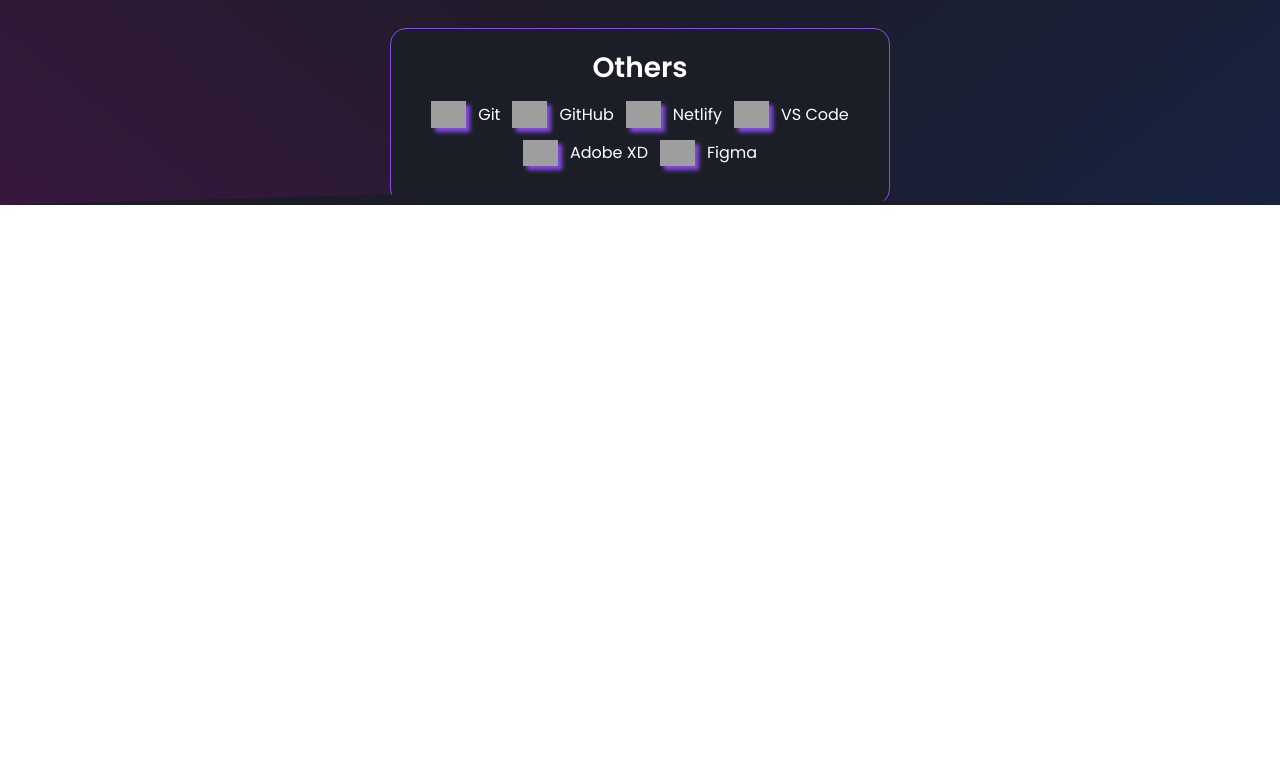
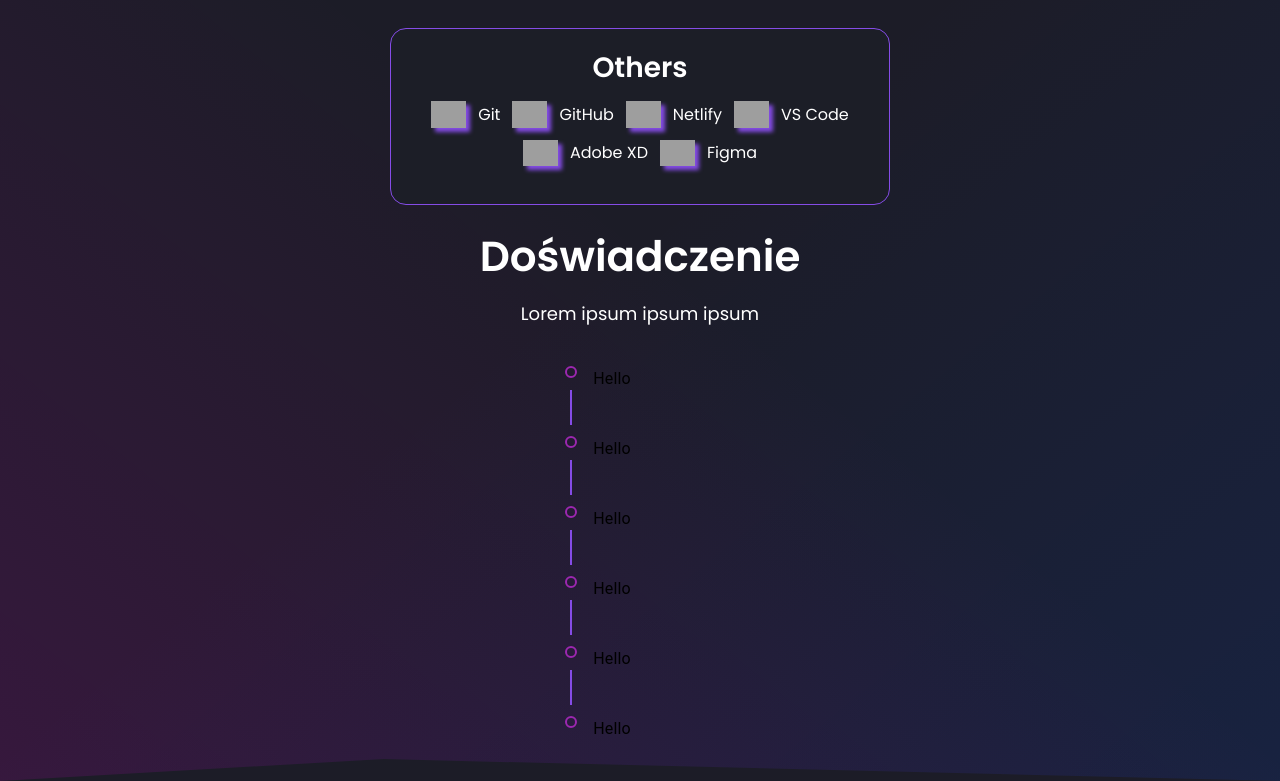
Before and after one commit to udawid/portofolio-dawid-urbaniak, a React (Create React App) app: page / in a window 1280 px wide. Shown: the part 857-1638 px from the top of the page. Before the commit the page ends 1062 px from the top, so only its background shows below. Built offline with nearby package versions, Linux system fonts and the light colour scheme; grey boxes are pictures that could not be loaded.

Commit message:
Experience section and install MUI TimeLine

```diff
--- a/package.json
+++ b/package.json
@@ -3,6 +3,11 @@
   "version": "0.1.0",
   "private": true,
   "dependencies": {
+    "@emotion/react": "^11.11.1",
+    "@emotion/styled": "^11.11.0",
+    "@mui/icons-material": "^5.14.19",
+    "@mui/lab": "^5.0.0-alpha.154",
+    "@mui/material": "^5.14.19",
     "@testing-library/jest-dom": "^5.17.0",
     "@testing-library/react": "^13.4.0",
     "@testing-library/user-event": "^13.5.0",
--- a/src/App.js
+++ b/src/App.js
@@ -1,9 +1,10 @@
 import "./App.css";
 import { BrowserRouter as Router } from "react-router-dom";
+import { styled } from "styled-components";
 import Navbar from "./components/Navbar/Navbar";
 import Home from "./components/Home/Home";
 import Skills from "./components/Skills/Skills";
-import { styled } from "styled-components";
+import Experience from "./components/Experience/Experience";
 
 const Body = styled.div`
   background-color: #1c1c27;
@@ -34,6 +35,7 @@
         <Home />
         <Wrapper>
           <Skills />
+          <Experience />
         </Wrapper>
       </Body>
     </Router>
--- /dev/null
+++ b/src/components/Experience/Experience.js
@@ -0,0 +1,96 @@
+import React from "react";
+import { styled } from "styled-components";
+import TimeLine from "@mui/lab/Timeline";
+import TimeLineItem from "@mui/lab/TimelineItem";
+import TimelineSeparator from "@mui/lab/TimelineSeparator";
+import TimelineConnector from "@mui/lab/TimelineConnector";
+import TimelineContent from "@mui/lab/TimelineContent";
+import TimelineDot from "@mui/lab/TimelineDot";
+import { experiences } from "../../data/data";
+
+const Container = styled.div`
+  display: flex;
+  flex-direction: column;
+  justify-content: center;
+  position: relative;
+  z-index: 1;
+  align-items: center;
+`;
+
+const Wrapper = styled.div`
+  max-width: 1100px;
+  position: relative;
+  display: flex;
+  flex-direction: column;
+  justify-content: space-between;
+  width: 100%;
+  gap: 12px;
+
+  // @media screen and (max-width: 768px) {
+  //   flex-direction: column;
+  // }
+`;
+
+const Title = styled.div`
+  font-size: 42px;
+  font-weight: 600;
+  text-align: center;
+  margin-top: 20px;
+  color: white;
+  @media screen and (max-width: 768px) {
+    margin-top: 12px;
+    font-size: 32px;
+  }
+`;
+
+const Desc = styled.div`
+  font-size: 18px;
+  text-align: center;
+  color: white;
+
+  @media (max-width: 768px) {
+    font-size: 16px;
+  }
+`;
+
+const TimeLineSection = styled.div`
+  width: 100%;
+  max-width: 1000px;
+  margin-top: 10px;
+  display: flex;
+  flex-direction: column;
+  align-items: center;
+  justify-content: center;
+  gap: 12px;
+`;
+
+const Experience = () => {
+  return (
+    <Container id="experience">
+      <Wrapper>
+        <Title>Doświadczenie</Title>
+        <Desc>Lorem ipsum ipsum ipsum</Desc>
+        <TimeLineSection>
+          <TimeLine>
+            {experiences.map((experience, index) => (
+              <TimeLineItem>
+                <TimelineSeparator>
+                  <TimelineDot variant="outlined" color="secondary" />
+                  {index !== experiences.length - 1 && (
+                    <TimelineConnector style={{ background: "#854CE6" }} />
+                  )}
+                </TimelineSeparator>
+                <TimelineContent sx={{ py: "12px", px: 2 }}>
+                  {/* <ExperienceCard experience={experience} /> */}
+                  Hello
+                </TimelineContent>
+              </TimeLineItem>
+            ))}
+          </TimeLine>
+        </TimeLineSection>
+      </Wrapper>
+    </Container>
+  );
+};
+
+export default Experience;
--- a/src/data/data.js
+++ b/src/data/data.js
@@ -90,3 +90,108 @@
     ],
   },
 ];
+
+export const experiences = [
+  {
+    id: 0,
+    img: "https://firebasestorage.googleapis.com/v0/b/flexi-coding.appspot.com/o/flipr.jpeg?alt=media&token=1d72532a-45eb-4c1a-a81a-c9bed9fec543",
+    role: "DevOps & Fullstack Engineering Intern",
+    company: "Flipr Inovations Pvt. Ltd.",
+    date: "Aug 2023 - July 2023",
+    desc: "Working on Flipr Platforms, managing DevOps, and streamlining the process with automation.",
+    skills: [
+      "Docker",
+      "Terraform",
+      "AWS",
+      "EC2",
+      "Portainer",
+      "Nginx",
+      "JavaScript",
+      "TypeScript",
+      "Node Js",
+      " Next Js",
+    ],
+    doc: "https://media.licdn.com/dms/image/D4D2DAQFlp60ZqHuaFQ/profile-treasury-image-shrink_1280_1280/0/1691180828512?e=1692381600&v=beta&t=mM5Y_NE5EPlQhez5FAN6NLVSKcO_Ojt_9Gq3mnFGkAQ",
+  },
+  {
+    id: 0,
+    img: "https://firebasestorage.googleapis.com/v0/b/flexi-coding.appspot.com/o/neurobit.jpeg?alt=media&token=1cacbb7b-e5ea-4efb-9b3d-f5a31b9564ad",
+    role: "Frontend Engineer Intern",
+    company: "Neurobit",
+    date: "June 2023 - Present",
+    desc: "Working on the frontend of the web application using ReactJS, Redux, and Material UI.",
+    skills: [
+      "ReactJS",
+      "Redux",
+      "NodeJs",
+      "Material UI",
+      "HTML",
+      "CSS",
+      "JavaScript",
+    ],
+    doc: "https://firebasestorage.googleapis.com/v0/b/buckoid-917cf.appspot.com/o/Screenshot%20from%202023-05-28%2023-20-46.png?alt=media&token=5570f995-e8f4-4f12-bb2f-73bcf4b20730",
+  },
+  {
+    id: 1,
+    img: "https://firebasestorage.googleapis.com/v0/b/flexi-coding.appspot.com/o/flipr.jpeg?alt=media&token=1d72532a-45eb-4c1a-a81a-c9bed9fec543",
+    role: "Fullstack Externship",
+    company: "Flipr",
+    date: "June 2023 - July 2023",
+    desc: "Built an employee management full stack web app used Docker and deployed on AWS ec2. I was the top performer in the program.",
+    skills: [
+      "ReactJS",
+      "Redux",
+      "NodeJs",
+      "Material UI",
+      "HTML",
+      "CSS",
+      "JavaScript",
+      "Docker",
+      "AWS",
+      "MongoDB",
+    ],
+  },
+  {
+    id: 2,
+    img: "https://firebasestorage.googleapis.com/v0/b/flexi-coding.appspot.com/o/girlScript.jpeg?alt=media&token=e656a621-cf3c-4230-bf0f-e74b4cec6035",
+    role: "Open Source Contributor ",
+    company: "GirlScript Summer of Code",
+    date: "May 2023 - Present",
+    desc: "Contributing to different open-source projects and learn from industry experts",
+    doc: "https://media.licdn.com/dms/image/D4D22AQGzSpgFaR4hsQ/feedshare-shrink_800/0/1684079632872?e=1687996800&v=beta&t=i0xWn_k32Oj9SxKfc6rARSbOghXD9Ge6WyEb2p2vvrc",
+  },
+  {
+    id: 3,
+    img: "https://firebasestorage.googleapis.com/v0/b/flexi-coding.appspot.com/o/gdsc.jpeg?alt=media&token=c162329c-efaa-4be8-a173-8d3f4c48ea70",
+    role: "Android Developer",
+    company: "DSC KIIT",
+    date: "Nov2021 - Present",
+    desc: "As an Android developer at the Google Developers Student Club (GDCS), I have had the opportunity to work on exciting projects and collaborate with talented developers who share my passion for technology. Through my involvement with GDCS, I have also had the opportunity to host and participate in numerous events, including hackathons, study jams, and workshops.",
+    skills: [
+      "Leadership",
+      "Mobile Application Development",
+      "Kotlin",
+      "XML",
+      "Figma",
+    ],
+  },
+  {
+    id: 4,
+    img: "https://firebasestorage.googleapis.com/v0/b/flexi-coding.appspot.com/o/Rudraksha.jpeg?alt=media&token=8f83f41e-d0a1-486f-9c7f-dd4cd1d09e8d",
+    role: "Android Developer Intern",
+    company: "Rudraksha Welffare Foundation",
+    date: "June 2021 - Oct 2021",
+    desc: "As an Android Developer Intern at Rudraksha Welfare Foundation from June 2021 to October 2021, I gained valuable hands-on experience in application development. During my tenure, I contributed to the development of the application's back-end cloud functions using Firebase and implemented a front-end with the MVVM structure, which was designed using Figma. I also added a one-to-one video call feature, conceptualized new features, and optimized app performance. This internship helped me enhance my skills in Android development and gave me an opportunity to work in a collaborative team environment.",
+    skills: [
+      "Android",
+      "Java",
+      "Kotlin",
+      "XML",
+      "Node Js",
+      "Cloud Firestore",
+      "Firebase",
+      "Figma",
+    ],
+    doc: "https://firebasestorage.googleapis.com/v0/b/buckoid-917cf.appspot.com/o/WhatsApp%20Image%202023-05-05%20at%2012.07.39%20AM.jpeg?alt=media&token=9f0e1648-568b-422d-bd0b-1f125f722245",
+  },
+];
```
Also changed, not shown: src/components/Experience.js (deleted, +0 -7 lines), 1 other file (tests, documents, lock files or other folders).
